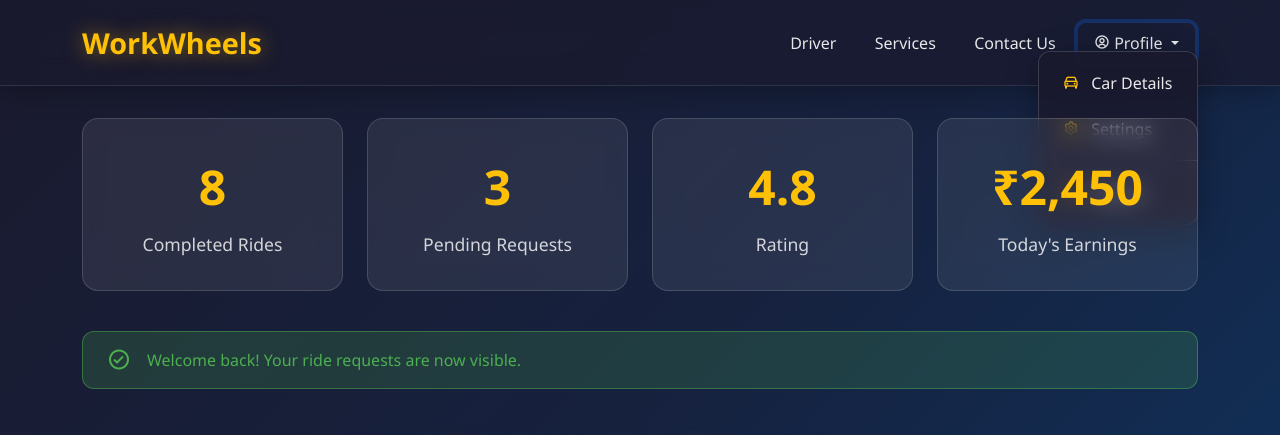
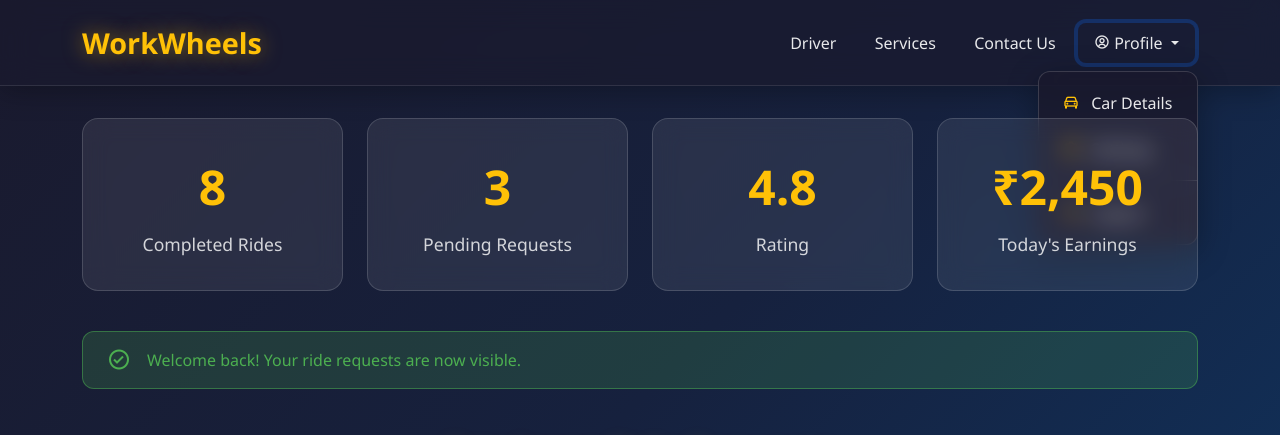
Before and after one commit to pratyushkhare03/Workwheels, a Django app: page /driver/ in a window 1280 px wide, after a click on "Profile". Shown: the top 435 px of the page. Run offline with Django 5.2, Linux system fonts and the light colour scheme; a user stored in the database is signed in; data comes from the database, SQL or seed files in the repository; some libraries are stand-ins or nearby versions.

Commit message:
Updated z-index

```diff
--- a/templates/driver/home.html
+++ b/templates/driver/home.html
@@ -290,7 +290,7 @@
     padding: 0.5rem 0;
     box-shadow: 0 8px 32px rgba(0, 0, 0, 0.3);
     margin-top: 0.5rem;
-    transform: translateY(-20px);
+    z-index: 10;
   }
 
   .dropdown-menu.glass .dropdown-item {
--- a/templates/employee/home.html
+++ b/templates/employee/home.html
@@ -275,7 +275,7 @@
     padding: 0.5rem 0;
     box-shadow: 0 8px 32px rgba(0, 0, 0, 0.3);
     margin-top: 0.5rem;
-    transform: translateY(-20px);
+    z-index: 10;
   }
 
   .dropdown-menu.glass .dropdown-item {
```
